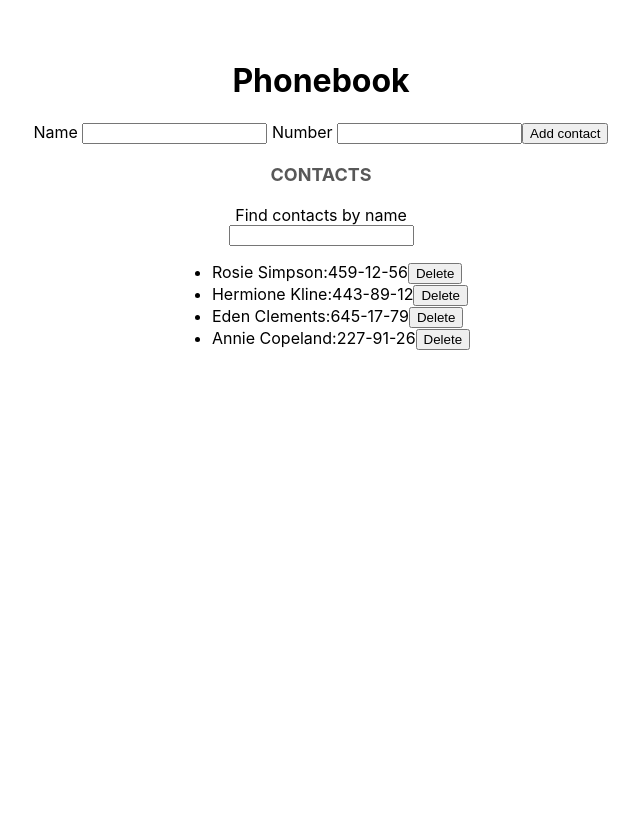
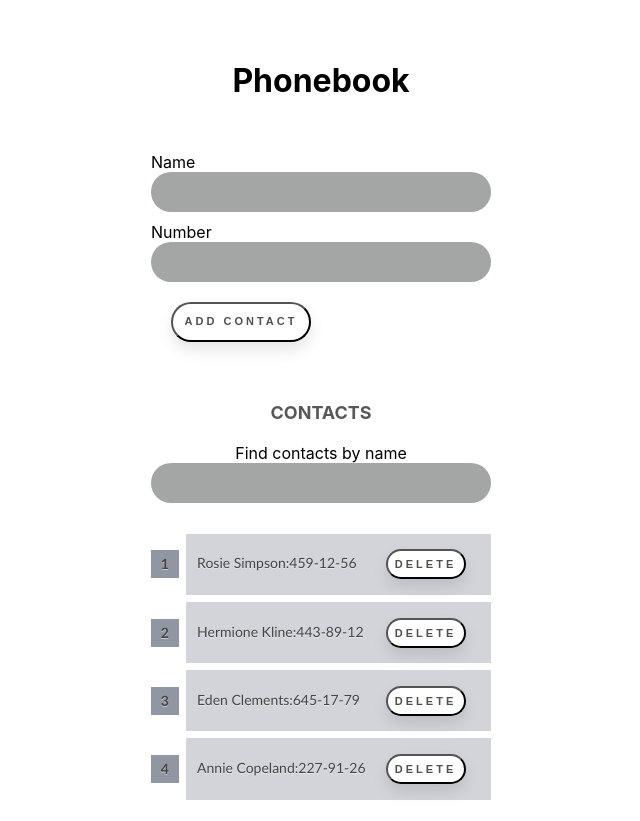
Before and after one commit to Eugenia-Medved/goit-react-hw-02-feedback, a React (Create React App) app: page / in a window 1280 px wide. Shown: the whole page, without its empty margins (319-959 px from the left). Before the commit the page ends 800 px from the top, so only its background shows below. Built offline with nearby package versions, Linux system fonts and the light colour scheme.

Commit message:
finish style

```diff
--- a/src/components/App/App.js
+++ b/src/components/App/App.js
@@ -20,6 +20,7 @@ class App extends Component {
   addNumber = (nam, tel) => {
     if (this.state.contacts.find(contact => contact.name === nam)) {
       alert(`${nam} is already in contacts!!!`);
+      return;
     }
     const contact = {
       id: shortid.generate(),
--- a/src/components/ContactForm/ContactForm.js
+++ b/src/components/ContactForm/ContactForm.js
@@ -1,5 +1,6 @@
 import React, { Component } from 'react';
 import shortid from 'shortid';
+import s from './ContactForm.module.css';
 
 class ContactForm extends Component {
   state = {
@@ -33,12 +34,26 @@ class ContactForm extends Component {
     const telId = shortid.generate();
 
     return (
-      <form onSubmit={this.handleSubmit}>
+      <form className={s.form} onSubmit={this.handleSubmit}>
         <label for={nameId}> Name </label>
-        <input id={nameId} type="text" value={name} onChange={this.handleChangeName} />
+        <input
+          className={s.input}
+          id={nameId}
+          type="text"
+          value={name}
+          onChange={this.handleChangeName}
+        />
         <label for={telId}> Number </label>
-        <input id={telId} type="text" value={number} onChange={this.handleChangeNumber} />
-        <button type="submit">Add contact</button>
+        <input
+          className={s.input}
+          id={telId}
+          type="text"
+          value={number}
+          onChange={this.handleChangeNumber}
+        />
+        <button className={s.button} type="submit">
+          Add contact
+        </button>
       </form>
     );
   }
--- /dev/null
+++ b/src/components/ContactForm/ContactForm.module.css
@@ -0,0 +1,43 @@
+.form {
+  display: flex;
+  flex-direction: column;
+  padding: 30px;
+}
+
+.input {
+  display: block;
+  width: 300px;
+  padding: 0 20px;
+  margin-bottom: 10px;
+  background: #a4a5a5;
+  line-height: 40px;
+  border-width: 0;
+  border-radius: 20px;
+  font-family: 'Roboto', sans-serif;
+}
+
+.button {
+  text-decoration: none;
+  display: inline-block;
+  width: 140px;
+  height: 40px;
+  line-height: 25px;
+  border-radius: 25px;
+  margin: 10px 20px;
+  font-family: 'Montserrat', sans-serif;
+  font-size: 11px;
+  text-transform: uppercase;
+  text-align: center;
+  letter-spacing: 3px;
+  font-weight: 600;
+  color: #524f4e;
+  background: white;
+  box-shadow: 0 8px 15px rgba(0, 0, 0, 0.1);
+  transition: 0.3s;
+}
+.button:hover {
+  background: #393a39;
+  box-shadow: 0 15px 20px rgba(91, 94, 93, 0.4);
+  color: white;
+  transform: translateY(-7px);
+}
--- a/src/components/ContactList/ContactList.js
+++ b/src/components/ContactList/ContactList.js
@@ -1,19 +1,20 @@
 import React from 'react';
+import s from './ContactList.module.css';
 
 function ContactList({ contacts, onDeleteNumber }) {
   return (
-    <ul>
+    <ol className={s.list}>
       {contacts.map(contact => (
-        <li key={contact.id}>
+        <li key={contact.id} className={s.item}>
           <span>
             {contact.name}:{contact.number}
           </span>
-          <button type="button" onClick={() => onDeleteNumber(contact.id)}>
+          <button className={s.button} type="button" onClick={() => onDeleteNumber(contact.id)}>
             Delete
           </button>
         </li>
       ))}
-    </ul>
+    </ol>
   );
 }
 
--- /dev/null
+++ b/src/components/ContactList/ContactList.module.css
@@ -0,0 +1,61 @@
+.list {
+  counter-reset: li;
+  list-style: none;
+  font: 14px 'Trebuchet MS', 'Lucida Sans';
+  padding: 0;
+  text-shadow: 0 1px 0 rgba(255, 255, 255, 0.5);
+}
+.item {
+  position: relative;
+  display: block;
+  display: flex;
+  justify-content: space-between;
+  align-items: baseline;
+  padding: 0.4em 0.4em 0.4em 0.8em;
+  margin: 0.5em 0 0.5em 2.5em;
+  background: #d3d4da;
+  color: #444;
+  text-decoration: none;
+  transition: all 0.3s ease-out;
+}
+
+.item:before {
+  content: counter(li);
+  counter-increment: li;
+  position: absolute;
+  left: -2.5em;
+  top: 50%;
+  margin-top: -1em;
+  background: #9097a2;
+  height: 2em;
+  width: 2em;
+  line-height: 2em;
+  text-align: center;
+  font-weight: bold;
+}
+
+.button {
+  text-decoration: none;
+  display: inline-block;
+  width: 80px;
+  height: 30px;
+  line-height: 25px;
+  border-radius: 25px;
+  margin: 10px 20px;
+  font-family: 'Montserrat', sans-serif;
+  font-size: 11px;
+  text-transform: uppercase;
+  text-align: center;
+  letter-spacing: 3px;
+  font-weight: 600;
+  color: #524f4e;
+  background: white;
+  box-shadow: 0 8px 15px rgba(0, 0, 0, 0.1);
+  transition: 0.3s;
+}
+.button:hover {
+  background: #393a39;
+  box-shadow: 0 15px 20px rgba(91, 94, 93, 0.4);
+  color: white;
+  transform: translateY(-7px);
+}
--- a/src/components/Container/Container.module.css
+++ b/src/components/Container/Container.module.css
@@ -1,6 +1,6 @@
 .container {
   margin: 0 auto;
-  width: 800px;
+  width: 1000px;
 
   display: flex;
   flex-direction: column;
--- a/src/components/Filter/Filter.js
+++ b/src/components/Filter/Filter.js
@@ -1,11 +1,12 @@
 import shortid from 'shortid';
+import s from './Filter.module.css';
 
 function Filter({ value, onChange }) {
   const findId = shortid.generate();
   return (
     <>
       <label for={findId}>Find contacts by name</label>
-      <input id={findId} type="text" value={value} onChange={onChange} />
+      <input className={s.input} id={findId} type="text" value={value} onChange={onChange} />
     </>
   );
 }
--- /dev/null
+++ b/src/components/Filter/Filter.module.css
@@ -0,0 +1,11 @@
+.input {
+  display: block;
+  width: 300px;
+  padding: 0 20px;
+  margin-bottom: 10px;
+  background: #a4a5a5;
+  line-height: 40px;
+  border-width: 0;
+  border-radius: 20px;
+  font-family: 'Roboto', sans-serif;
+}
```
